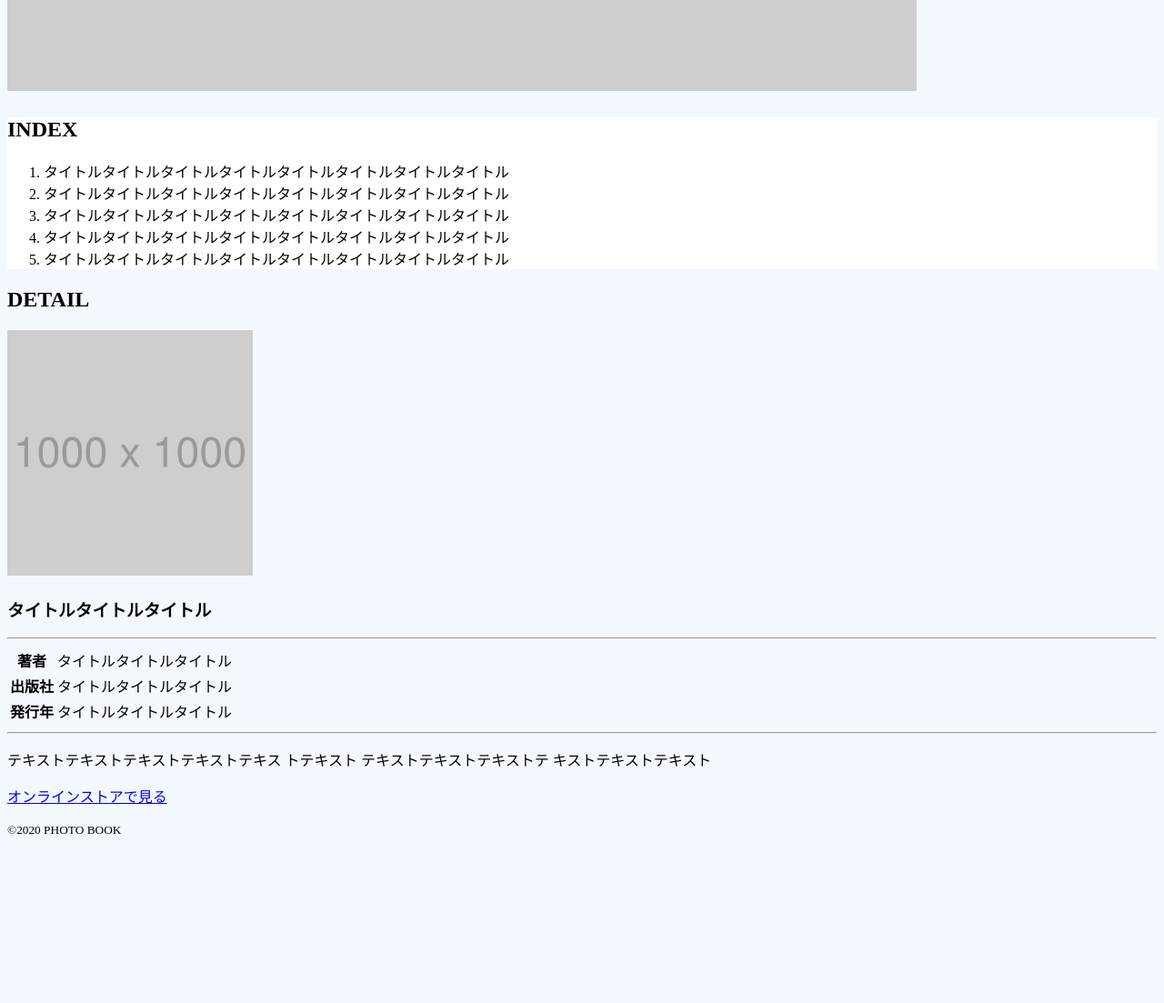
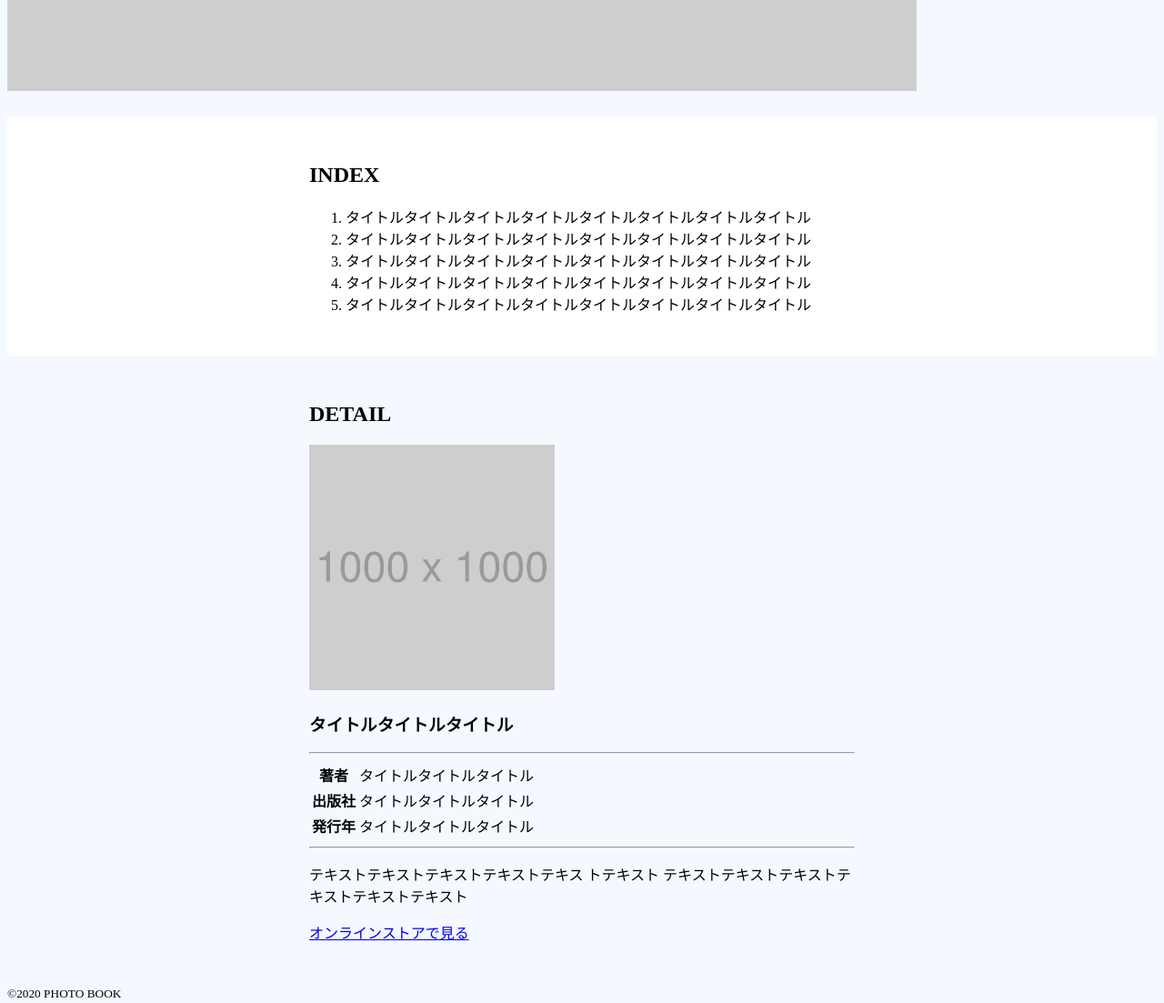
Before and after one commit to fjsho/code-step, a website: page intro-photo-lp/index.html in a window 1280 px wide. Shown: the part 380-1483 px from the top of the page at 91% size. Before the commit the page ends 1309 px from the top, so only its background shows below. Drawn offline with Linux system fonts and the light colour scheme.

Commit message:
fix: 各セクション要素にラッパーを追加しサイズを調整

```diff
--- a/intro-photo-lp/css/style.css
+++ b/intro-photo-lp/css/style.css
@@ -7,3 +7,9 @@ body {
 #index {
   background-color: #FFF;
 }
+
+.contents-wrapper {
+  max-width: 600px;
+  padding: 30px 0;
+  margin: 0 auto;
+}
--- a/intro-photo-lp/index.html
+++ b/intro-photo-lp/index.html
@@ -19,6 +19,7 @@
         <h1><img src="./img/mainvisual.jpg" alt="メインビジュアル"></h1>
       </div>
       <section id="index">
+        <div class="contents-wrapper">
           <h2>INDEX</h2>
           <ol>
             <li>タイトルタイトルタイトルタイトルタイトルタイトルタイトルタイトル</li>
@@ -27,8 +28,10 @@
             <li>タイトルタイトルタイトルタイトルタイトルタイトルタイトルタイトル</li>
             <li>タイトルタイトルタイトルタイトルタイトルタイトルタイトルタイトル</li>
           </ol>
+        </div>
       </section>
       <section id="detail">
+        <div class="contents-wrapper">
           <h2>DETAIL</h2>
           <div class="image">
             <img src="./img/detail.jpg" alt="詳細イメージ" width="270">
@@ -58,6 +61,7 @@
               <p>オンラインストアで見る</p>
             </a>
           </div>
+        </div>
       </section>
     </main>
     <footer>
```
Lines whose indentation alone changed are shown as unchanged.
